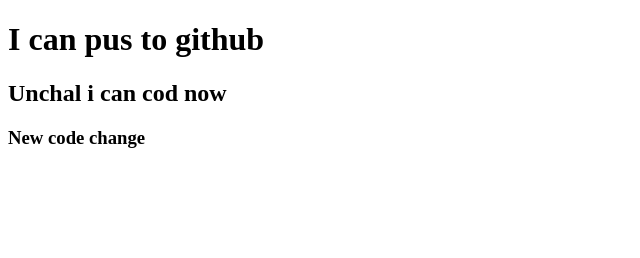
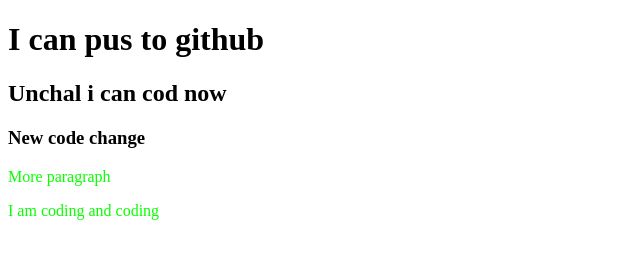
Before and after one commit to manikmondal/second.web-repo, a plain HTML site: page index.html in a window 1280 px wide. Shown: the whole page, without its empty margins (0-640 px from the left). Drawn offline with Linux system fonts and the light colour scheme.

Commit message:
color change

```diff
--- a/index.html
+++ b/index.html
@@ -5,11 +5,14 @@
     <meta http-equiv="X-UA-Compatible" content="IE=edge">
     <meta name="viewport" content="width=device-width, initial-scale=1.0">
     <title>My Second github repo</title>
+    <link rel="stylesheet" href="style.css">
 </head>
 <body>
     <h1>I can pus to github</h1>
     <h2>Unchal i can cod now</h2>
     <h3>New code change</h3>
+    <p>More paragraph</p>
+    <p>I am coding and coding</p>
 
 </body>
 </html>
--- a/style.css
+++ b/style.css
@@ -0,0 +1,3 @@
+p{
+    color: rgb(9, 255, 0);
+}
```
